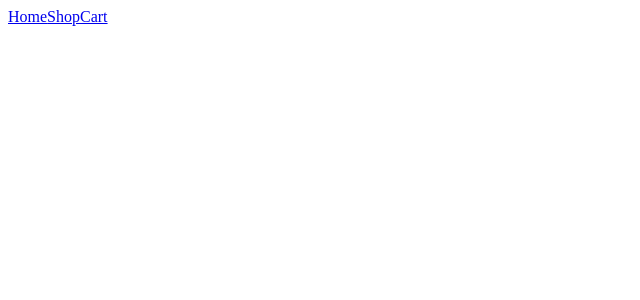
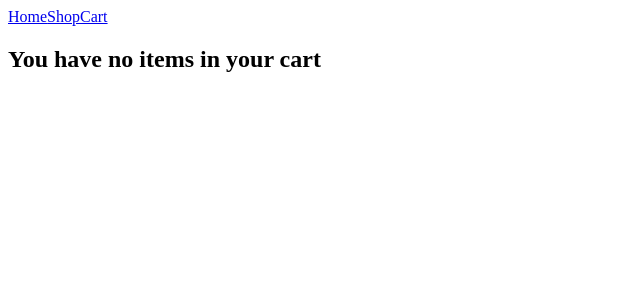
Before and after one commit to nzubeifechukwu/shopping-cart, a React (Vite) app: page /cart in a window 1280 px wide. Shown: the top 300 px of the page, without its empty margins (0-640 px from the left). Built offline with nearby package versions, Linux system fonts and the light colour scheme.

Commit message:
Get Cart page to display cart correctly. Fix issue with useOutletContext

```diff
--- a/src/routes/Cart.jsx
+++ b/src/routes/Cart.jsx
@@ -1,13 +1,19 @@
 import { useOutletContext } from "react-router";
 
 export default function Cart() {
-  const [cart, setCart] = useOutletContext();
+  const [cart] = useOutletContext();
 
   return (
     <section>
-      {cart.map((item) => (
-        <article key={item.id}>{item.title}</article>
-      ))}
+      {!cart.length ? (
+        <h2>You have no items in your cart</h2>
+      ) : (
+        cart.map((item) => (
+          <article key={item.id}>
+            {item.title} {item.quantity}
+          </article>
+        ))
+      )}
     </section>
   );
 }
--- a/src/routes/Root.jsx
+++ b/src/routes/Root.jsx
@@ -3,9 +3,7 @@ import { Outlet } from "react-router";
 import { Link } from "react-router";
 
 export default function Root() {
-  const [products, setProducts] = useState([]);
   const [cart, setCart] = useState([]);
-  // const [error, setError] = useState(null);
 
   return (
     <>
@@ -16,7 +14,7 @@ export default function Root() {
       </nav>
       {/* <h1>Welcome home!</h1> */}
       <div className="mainBody">
-        <Outlet context={[products, setProducts, cart, setCart]} />
+        <Outlet context={[cart, setCart]} />
       </div>
     </>
   );
--- a/src/routes/Shop.jsx
+++ b/src/routes/Shop.jsx
@@ -2,10 +2,10 @@ import { useEffect, useState } from "react";
 import { useOutletContext } from "react-router";
 
 export default function Shop() {
-  const [products, setProducts, cart, setCart] = useOutletContext();
+  const [products, setProducts] = useState([]);
+  const [cart, setCart] = useOutletContext();
   const [error, setError] = useState(null);
   const [loading, setLoading] = useState(true);
-  // const [cart, setCart] = useState([]);
   const [quantity, setQuantity] = useState(0);
   const [changed, setChanged] = useState(false);
 
@@ -20,12 +20,21 @@ export default function Shop() {
       .then((data) => setProducts(data))
       .catch((error) => setError(error))
       .finally(() => setLoading(false));
-  }, [setProducts]);
+  }, []);
 
   function addToCart(productId) {
     // Add product only if input quantity was changed
     if (changed) {
-      const cartProduct = products.find((product) => product.id === productId);
+      const cartProduct = products.find((product) => {
+        if (cart.length) {
+          cart.forEach(item => {
+            if (item.id === product.id) {
+              return;
+            }
+          })
+        }
+        return product.id === productId
+      });
       cartProduct.quantity = quantity;
       setCart(Array.from(new Set([...cart, cartProduct]))); // Don't repeat products
     }
```
